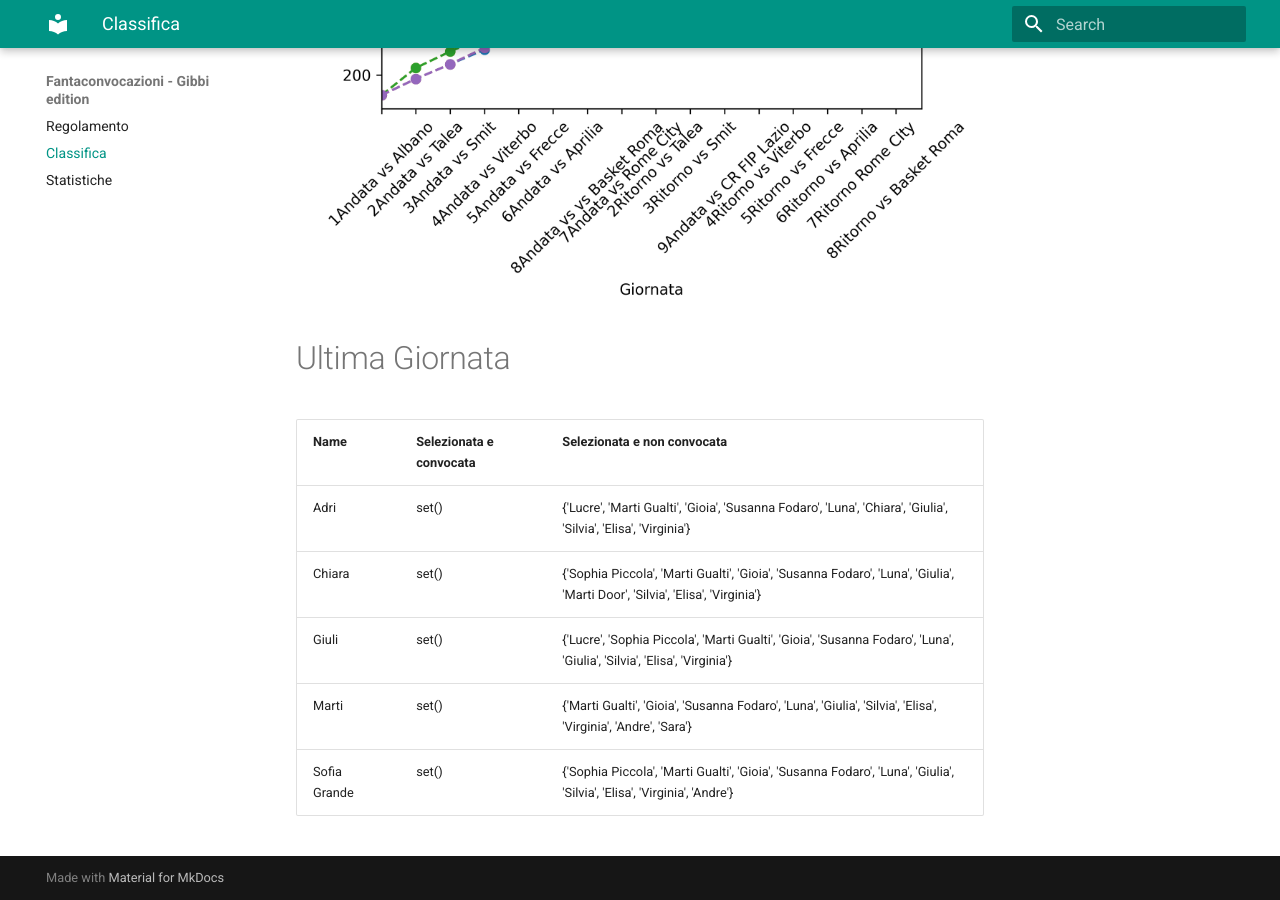
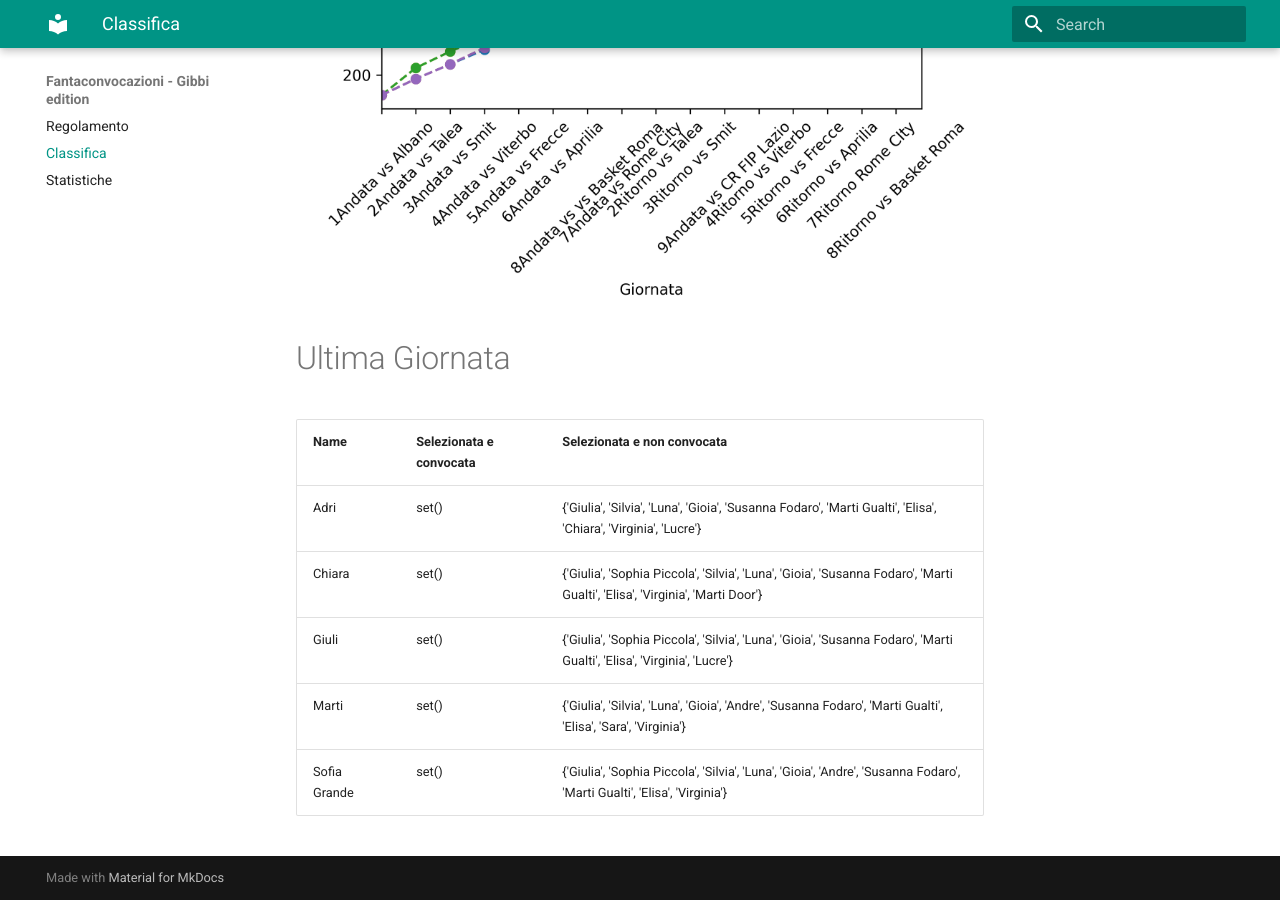
Before and after one commit to martinig94/fantagibbi, an MkDocs documentation site: the page built from docs/Classifica.md, in a window 1280 px wide and 900 px high, scrolled down 810 px. Built offline with MkDocs 1.6.1 and Material for MkDocs 9.7.7, drawn with Linux system fonts in a browser that asks for light colours.

Commit message:
Auto-update from main.py

```diff
--- a/docs/Classifica.md
+++ b/docs/Classifica.md
@@ -18,9 +18,9 @@
 <!-- START_TABLE CORRECT -->
 | Name         | Selezionata e convocata   | Selezionata e non convocata                                                                                                  |
 |:-------------|:--------------------------|:-----------------------------------------------------------------------------------------------------------------------------|
-| Adri         | set()                     | {'Lucre', 'Marti Gualti', 'Gioia', 'Susanna Fodaro', 'Luna', 'Chiara', 'Giulia', 'Silvia', 'Elisa', 'Virginia'}              |
-| Chiara       | set()                     | {'Sophia Piccola', 'Marti Gualti', 'Gioia', 'Susanna Fodaro', 'Luna', 'Giulia', 'Marti Door', 'Silvia', 'Elisa', 'Virginia'} |
-| Giuli        | set()                     | {'Lucre', 'Sophia Piccola', 'Marti Gualti', 'Gioia', 'Susanna Fodaro', 'Luna', 'Giulia', 'Silvia', 'Elisa', 'Virginia'}      |
-| Marti        | set()                     | {'Marti Gualti', 'Gioia', 'Susanna Fodaro', 'Luna', 'Giulia', 'Silvia', 'Elisa', 'Virginia', 'Andre', 'Sara'}                |
-| Sofia Grande | set()                     | {'Sophia Piccola', 'Marti Gualti', 'Gioia', 'Susanna Fodaro', 'Luna', 'Giulia', 'Silvia', 'Elisa', 'Virginia', 'Andre'}      |
+| Adri         | set()                     | {'Giulia', 'Silvia', 'Luna', 'Gioia', 'Susanna Fodaro', 'Marti Gualti', 'Elisa', 'Chiara', 'Virginia', 'Lucre'}              |
+| Chiara       | set()                     | {'Giulia', 'Sophia Piccola', 'Silvia', 'Luna', 'Gioia', 'Susanna Fodaro', 'Marti Gualti', 'Elisa', 'Virginia', 'Marti Door'} |
+| Giuli        | set()                     | {'Giulia', 'Sophia Piccola', 'Silvia', 'Luna', 'Gioia', 'Susanna Fodaro', 'Marti Gualti', 'Elisa', 'Virginia', 'Lucre'}      |
+| Marti        | set()                     | {'Giulia', 'Silvia', 'Luna', 'Gioia', 'Andre', 'Susanna Fodaro', 'Marti Gualti', 'Elisa', 'Sara', 'Virginia'}                |
+| Sofia Grande | set()                     | {'Giulia', 'Sophia Piccola', 'Silvia', 'Luna', 'Gioia', 'Andre', 'Susanna Fodaro', 'Marti Gualti', 'Elisa', 'Virginia'}      |
 <!-- END_TABLE CORRECT -->
```
